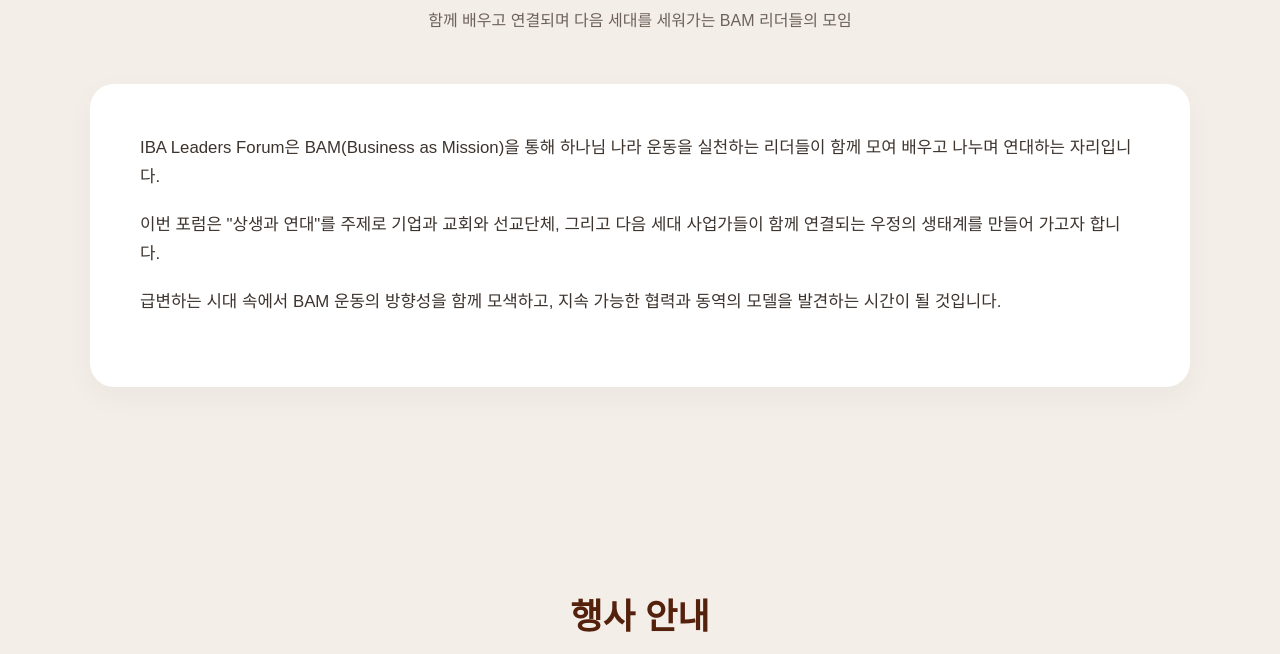
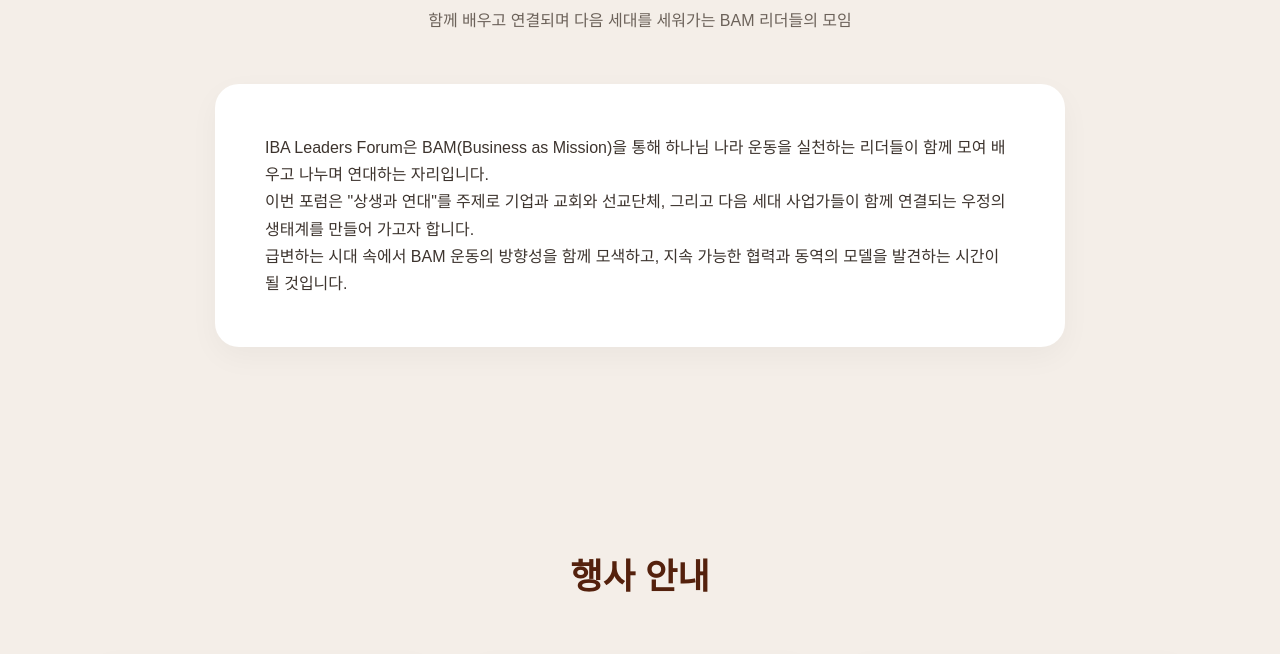
Before and after one commit to ravineeye-maker/20th-forum, a plain HTML site: page index.html in a window 1280 px wide. Shown: the part 963-1617 px from the top of the page. Drawn offline with Linux system fonts and the light colour scheme.

Commit message:
Update index.html

```diff
--- a/index.html
+++ b/index.html
@@ -146,13 +146,14 @@
     border-radius:24px;
     padding:50px;
     box-shadow:0 10px 30px rgba(0,0,0,.04);
+
+    max-width:850px;
+    margin:0 auto;
 }
 
 .intro-card p{
-    margin-bottom:20px;
-    font-size:1.05rem;
+    text-align:left;
 }
-
 
 /* Info Cards */
 
```
